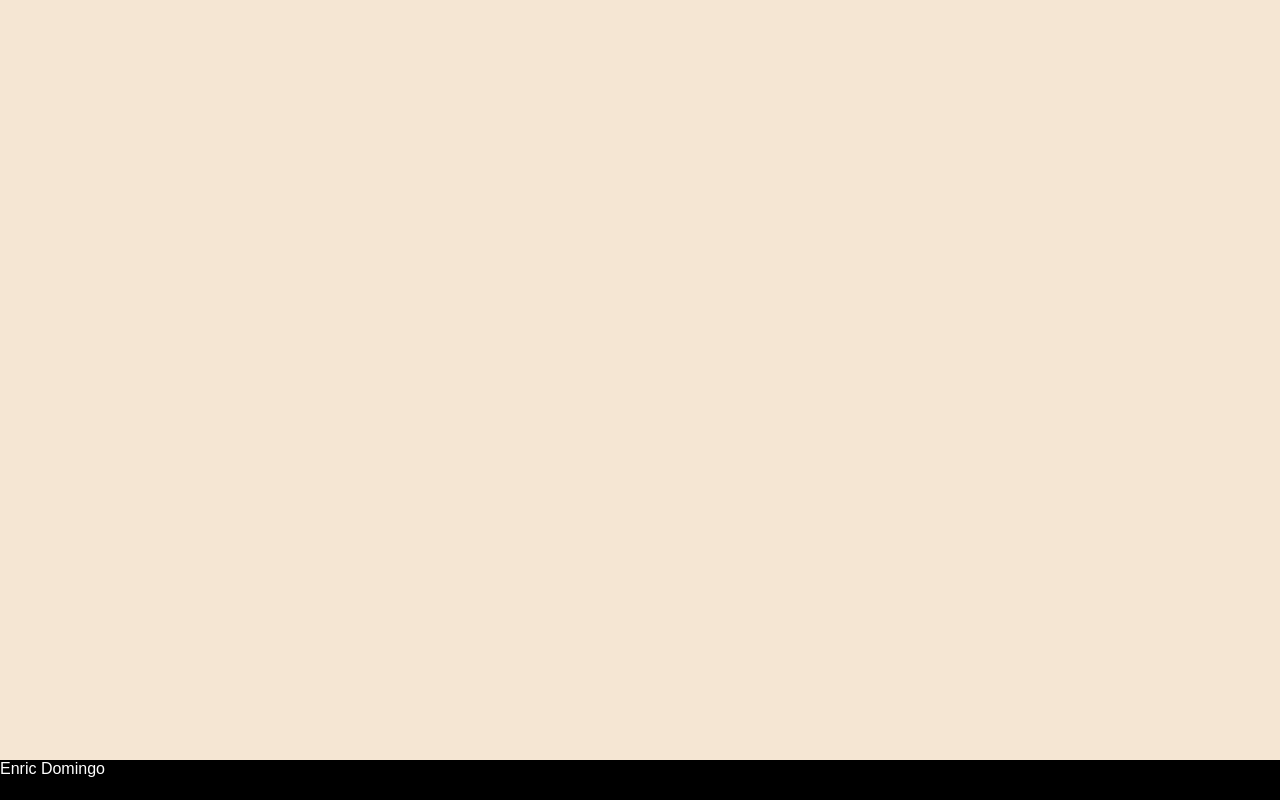
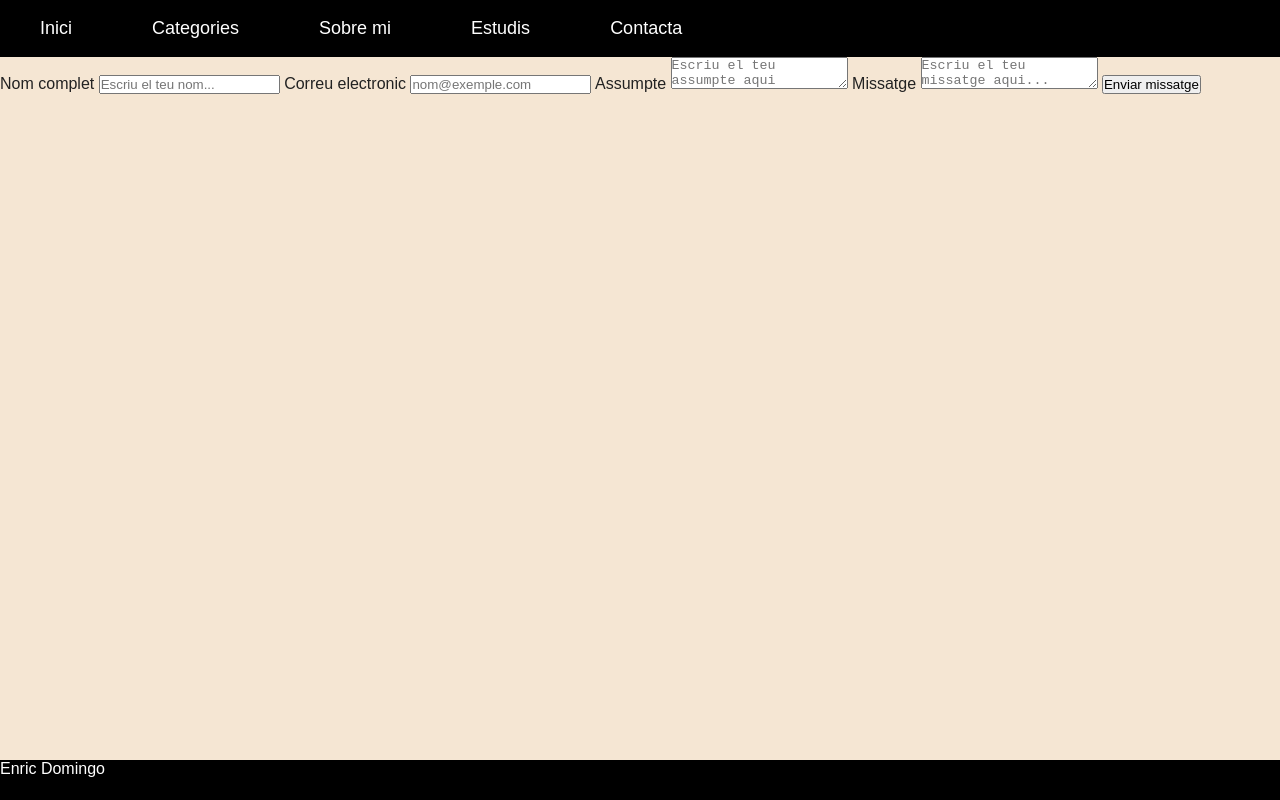
Before and after one commit to Jirkey67/El-meu-portfoli, a plain HTML site: page root/pages/contacta.html in a window 1280 px wide. Drawn offline with Linux system fonts and the light colour scheme.

Commit message:
Add files via upload

```diff
--- a/root/pages/contacta.html
+++ b/root/pages/contacta.html
@@ -7,8 +7,29 @@
   <link rel="stylesheet" href="../css/style.css">
 </head>
 
+<body>
 
+  <header>
+    <nav>
+      <a href="../index.html">Inici</a>
+      <a href="./categories.html">Categories</a>
+      <a href="./sobre-mi.html">Sobre mi</a>
+      <a href="./estudis.html">Estudis</a>
+      <a href="./contacta.html">Contacta</a>
+    </nav>
+  </header>
 
+  <form action="#" method="post">
+    <label for="nom">Nom complet</label>
+    <input type="text" id="nom" name="nom" placeholder="Escriu el teu nom..." required>
+    <label for="email">Correu electronic</label>
+    <input type="email" id="email" name="email" placeholder="nom@exemple.com" required>
+    <label for="assumpte">Assumpte</label>
+    <textarea id="assumpte" name="assumpte" placeholder="Escriu el teu assumpte aqui" required></textarea>
+    <label for="missatge">Missatge</label>
+    <textarea id="missatge" name="missatge" placeholder="Escriu el teu missatge aqui..." required></textarea>
+    <button type="submit">Enviar missatge</button>
+  </form>
 
 <footer>
     Enric Domingo
```
Also changed, not shown: root/index.html (+2 -1 lines), root/pages/categories.html (+3 -2 lines), root/pages/estudis.html (+3 -2 lines), root/pages/sobre-mi.html (+2 -1 lines).
